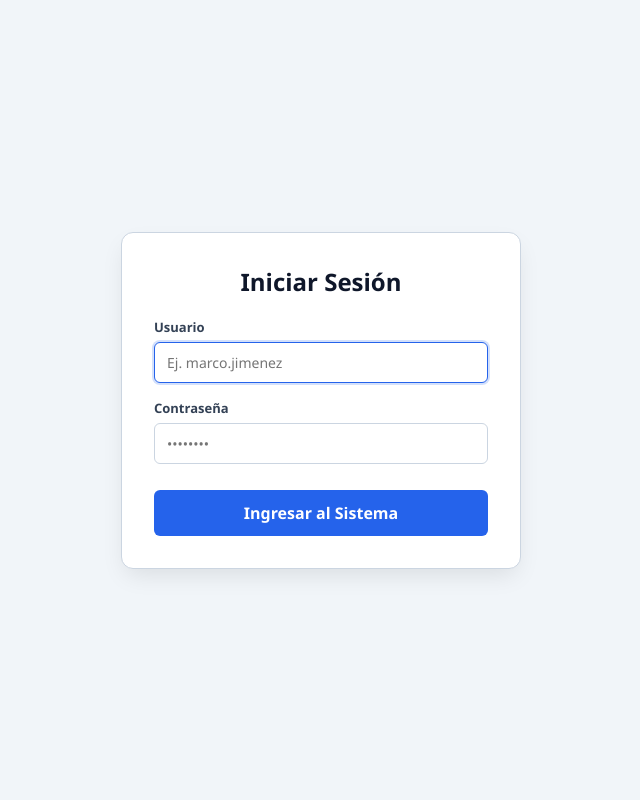
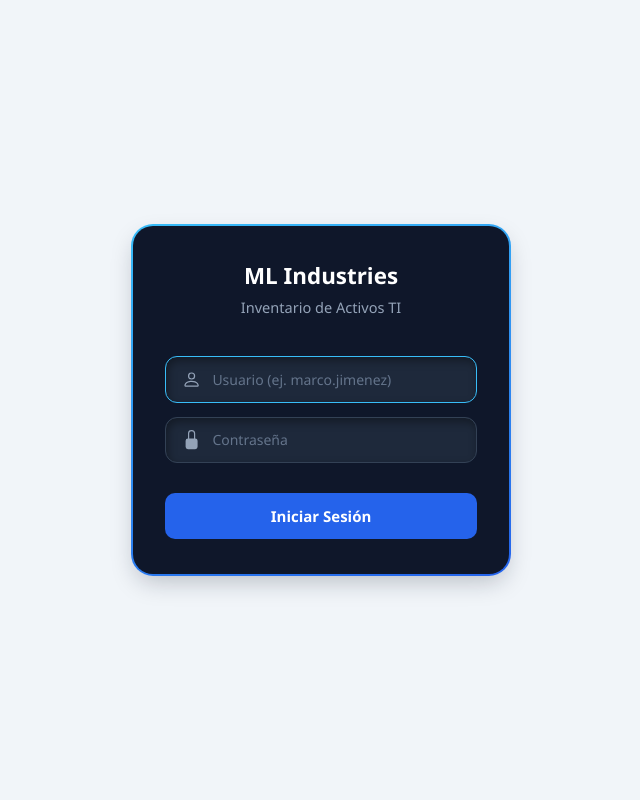
Before and after one commit to MarcoJimenez10/MLI_Sistema_Inventario, a PHP site: page /login.php in a window 1280 px wide. Shown: the whole page, without its empty margins (319-959 px from the left). Run offline with PHP 8.4, Linux system fonts and the light colour scheme.

Commit message:
Se hizo nuevo diseño del login y se anadieron alertas con sweetalert2

```diff
--- a/assets/css/login.css
+++ b/assets/css/login.css
@@ -1,114 +1,127 @@
+/* assets/css/login.css */
 body.login-page {
   display: flex;
   align-items: center;
   justify-content: center;
   min-height: 100vh;
   background-color: var(--bg-main);
+  padding: 20px;
 }
 
-.login-card {
+.login-glow-card {
   width: 100%;
-    max-width: 400px;
-    padding: 32px;
-    background: var(--bg-card);
-    border-radius: 12px;
-    box-shadow: 0 10px 25px -5px rgba(0, 0, 0, 0.1);
-    text-align: center;
-    border: 1px solid var(--border-color);
+  max-width: 380px;
+  background-image: linear-gradient(163deg, #38bdf8 0%, #2563eb 100%);
+  border-radius: 22px;
+  padding: 2px;
+  transition: all 0.3s ease;
+  box-shadow: 0 10px 25px -5px rgba(15, 23, 42, 0.25);
 }
 
-.login-title {
-    font-size: 24px;
-    font-weight: 700;
-    color: var(--primary);
-    margin-bottom: 20px;
+.login-glow-card:hover {
+  box-shadow: 0px 0px 28px 2px rgba(37, 99, 235, 0.45);
 }
 
-.login-card .form-group {
-    margin-bottom: 16px;
-    text-align: left;
+.login-glow-inner {
+  border-radius: 20px;
+  transition: all 0.2s ease;
+}
+
+.login-glow-inner:hover {
+  transform: scale(0.985);
+}
+
+.login-form {
+  display: flex;
+  flex-direction: column;
+  gap: 14px;
+  padding: 2.2em 2em;
+  background-color: var(--primary); /* #0f172a Azul marino profundo */
+  border-radius: 20px;
+}
+
+#heading {
+  text-align: center;
+  margin-bottom: 1em;
+  color: #ffffff;
+  font-size: 1.4em;
+  font-weight: 700;
+  line-height: 1.3;
+}
+
+#heading span {
+  font-size: 0.65em;
+  font-weight: 400;
+  color: #94a3b8;
+}
+
+.field {
+  display: flex;
+  align-items: center;
+  gap: 0.7em;
+  border-radius: 12px;
+  padding: 0.8em 1em;
+  background-color: #1e293b;
+  box-shadow: inset 2px 4px 8px rgba(0, 0, 0, 0.35);
+  border: 1px solid #334155;
+  transition: border-color 0.2s ease;
+}
+
+.field:focus-within {
+  border-color: #38bdf8;
+}
+
+.input-icon {
+  height: 1.2em;
+  width: 1.2em;
+  fill: #94a3b8;
+  flex-shrink: 0;
+}
+
+.input-field {
+  background: none;
+  border: none;
+  outline: none;
+  width: 100%;
+  color: #f8fafc;
+  font-size: 14px;
+}
+
+.input-field::placeholder {
+  color: #64748b;
 }
 
 .alert-error {
-    background-color: #fee2e2;
-    color: var(--badge-scrap);
+  background-color: rgba(220, 38, 38, 0.15);
+  color: #fca5a5;
   padding: 10px;
-    border-radius: 6px;
-    font-size: 14px;
-    margin-bottom: 16px;
-    border: 1px solid #fca5a5;
+  border-radius: 8px;
+  font-size: 13px;
+  text-align: center;
+  border: 1px solid #dc2626;
 }
 
-.btn-block {
-    width: 100%;
-    padding: 12px;
-    font-size: 16px;
-    margin-top: 10px;
+.login-btn-container {
+  display: flex;
+  justify-content: center;
+  margin-top: 1em;
 }
 
-
-
-/*Header*/
-.topbar {
-    background-color: var(--primary);
-    color: #ffffff;
-    padding: 15px 30px;
-    display: flex;
-    justify-content: space-between;
-    align-items: center;
-}
-
-.topbar-title {
-    margin: 0;
-    font-size: 20px;
+.login-button {
+  width: 100%;
+  padding: 0.85em 1.5em;
+  border-radius: 10px;
+  border: none;
+  outline: none;
+  font-weight: 600;
+  font-size: 15px;
+  cursor: pointer;
+  transition: all 0.25s ease;
+  background-color: var(--accent); /* #2563eb Azul corporativo */
   color: #ffffff;
 }
 
-.topbar-user {
-    display: flex;
-    align-items: center;
-    gap: 20px;
+.login-button:hover {
+  background-color: var(--accent-hover); /* #1d4ed8 */
+  transform: translateY(-1px);
 }
-
-.main-container {
-    padding: 30px;
-    max-width: 1300px;
-    margin: 0 auto;
-}
-
-/* KPI*/
-.kpi-grid {
-    display: grid;
-    grid-template-columns: repeat(4, 1fr);
-    gap: 20px;
-    margin-bottom: 25px;
-}
-
-.kpi-card {
-    margin: 0;
-    text-align: center;
-}
-
-.kpi-label {
-    color: var(--text-muted);
-    font-size: 13px;
-    font-weight: 600;
-    text-transform: uppercase;
-}
-
-.kpi-number {
-    font-size: 28px;
-    margin: 5px 0 0 0;
-}
-
-.text-resguardo { color: var(--badge-resguardo); }
-.text-funcional { color: var(--badge-funcional); }
-.text-scrap     { color: var(--badge-scrap); }
-
-.footer-main {
-    text-align: center;
-    padding: 20px;
-    color: var(--text-muted);
-    font-size: 13px;
-    margin-top: 40px;
-}
--- a/login.php
+++ b/login.php
@@ -24,6 +24,7 @@ if ($_SERVER['REQUEST_METHOD'] === 'POST') {
             $_SESSION['nombre_completo'] = $user['nombre_completo'];
             $_SESSION['usuario']         = $user['usuario'];
             $_SESSION['rol']             = $user['rol'];
+            $_SESSION['login_exitoso']   = true;
 
             header("Location: index.php");
             exit();
@@ -43,30 +44,37 @@ if ($_SERVER['REQUEST_METHOD'] === 'POST') {
     <title>Login - ML Industries Inventario</title>
     <link rel="stylesheet" href="assets/css/styles.css">
     <link rel="stylesheet" href="assets/css/login.css">
-
 </head>
 <body class="login-page">
 
-<div class="login-card">
-    <h2 class="login-title">Iniciar Sesión</h2>
+<div class="login-glow-card">
+  <div class="login-glow-inner">
+    <form class="login-form" action="login.php" method="POST">
+      <p id="heading">ML Industries<br><span>Inventario de Activos TI</span></p>
 
-    <?php if (!empty($error)): ?>
-        <div class="alert-error"><?= htmlspecialchars($error) ?></div>
-    <?php endif; ?>
+      <?php if (!empty($error)): ?>
+          <div class="alert-error"><?= htmlspecialchars($error) ?></div>
+      <?php endif; ?>
 
-    <form action="login.php" method="POST">
-        <div class="form-group">
-            <label for="usuario">Usuario</label>
-            <input type="text" name="usuario" id="usuario" class="form-control" placeholder="Ej. marco.jimenez" required autofocus>
-        </div>
+      <div class="field">
+        <svg viewBox="0 0 16 16" fill="currentColor" height="16" width="16" xmlns="http://www.w3.org/2000/svg" class="input-icon">
+          <path d="M8 8a3 3 0 1 0 0-6 3 3 0 0 0 0 6zm2-3a2 2 0 1 1-4 0 2 2 0 0 1 4 0zm4 8c0 1-1 1-1 1H3s-1 0-1-1 1-4 6-4 6 3 6 4zm-1-.004c-.001-.246-.154-.986-.832-1.664C11.516 10.68 10.289 10 8 10c-2.29 0-3.516.68-4.168 1.332-.678.678-.83 1.418-.832 1.664h10z"/>
+        </svg>
+        <input type="text" name="usuario" class="input-field" placeholder="Usuario (ej. marco.jimenez)" autocomplete="off" required autofocus />
+      </div>
 
-        <div class="form-group">
-            <label for="clave">Contraseña</label>
-            <input type="password" name="clave" id="clave" class="form-control" placeholder="••••••••" required>
-        </div>
+      <div class="field">
+        <svg viewBox="0 0 16 16" fill="currentColor" height="16" width="16" xmlns="http://www.w3.org/2000/svg" class="input-icon">
+          <path d="M8 1a2 2 0 0 1 2 2v4H6V3a2 2 0 0 1 2-2zm3 6V3a3 3 0 0 0-6 0v4a2 2 0 0 0-2 2v5a2 2 0 0 0 2 2h6a2 2 0 0 0 2-2V9a2 2 0 0 0-2-2z"/>
+        </svg>
+        <input type="password" name="clave" class="input-field" placeholder="Contraseña" required />
+      </div>
 
-        <button type="submit" class="btn btn-primary btn-block">Ingresar al Sistema</button>
+      <div class="login-btn-container">
+        <button type="submit" class="login-button">Iniciar Sesión</button>
+      </div>
     </form>
+  </div>
 </div>
 
 </body>
```
Also changed, not shown: includes/footer.php (+26 -0 lines). Lines whose indentation alone changed are shown as unchanged.
